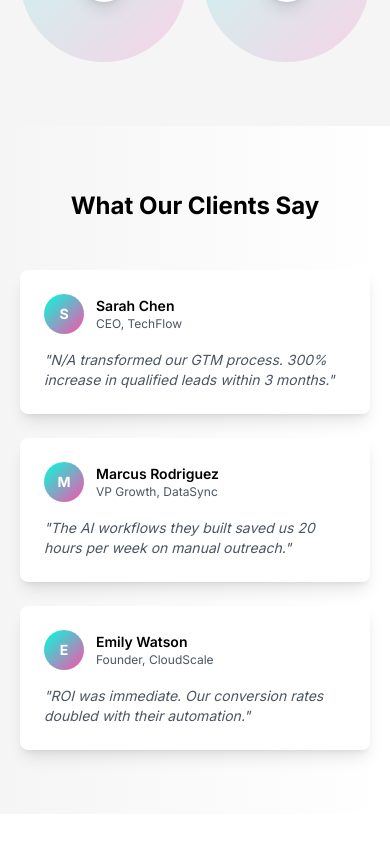
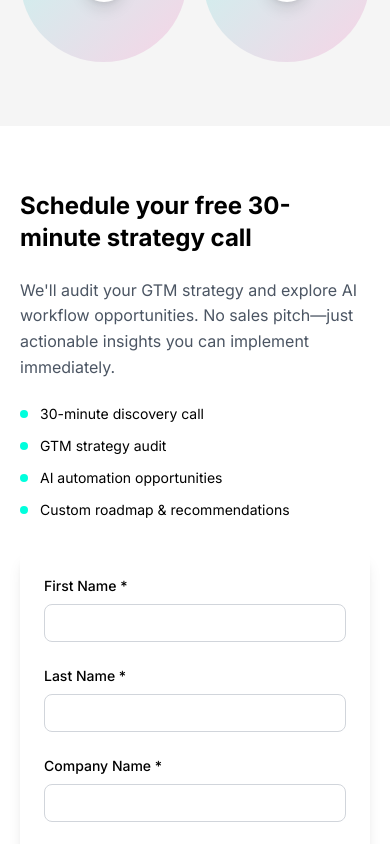
Before and after one commit to Briannzau/N-A, a Next.js app: page / in a window 390 px wide. Shown: the part 4120-4964 px from the top of the page. Built offline with nearby package versions, Linux system fonts and the light colour scheme.

Commit message:
Remove testimonials section from home page

```diff
--- a/app/page.tsx
+++ b/app/page.tsx
@@ -58,24 +58,6 @@ const services = [
     icon: UserGroupIcon,
     title: 'Customer Success Automation',
     description: 'AI-powered ticket triage, feedback loops, and churn prevention.',
-  },
-]
-
-const testimonials = [
-  {
-    name: 'Sarah Chen',
-    title: 'CEO, TechFlow',
-    quote: 'N/A transformed our GTM process. 300% increase in qualified leads within 3 months.',
-  },
-  {
-    name: 'Marcus Rodriguez',
-    title: 'VP Growth, DataSync',
-    quote: 'The AI workflows they built saved us 20 hours per week on manual outreach.',
-  },
-  {
-    name: 'Emily Watson',
-    title: 'Founder, CloudScale',
-    quote: 'ROI was immediate. Our conversion rates doubled with their automation.',
   },
 ]
 
@@ -220,35 +202,6 @@ export default function HomePage() {
         </div>
       </section>
 
-      {/* Testimonials Section */}
-      <section className="py-16 md:py-20 bg-gradient-to-r from-light-section to-white dark:from-dark-section dark:to-dark-bg">
-        <div className="max-w-content mx-auto px-gutter">
-          <div className="text-center mb-12">
-            <h2 className="text-2xl md:text-4xl font-bold mb-6">What Our Clients Say</h2>
-          </div>
-
-          <div className="grid grid-cols-1 md:grid-cols-3 gap-6">
-            {testimonials.map((testimonial, index) => (
-              <div
-                key={index}
-                className="bg-white dark:bg-dark-bg p-6 rounded-lg shadow-lg card-hover"
-              >
-                <div className="flex items-center mb-4">
-                  <div className="w-10 h-10 bg-gradient-to-br from-neon-primary to-neon-secondary rounded-full flex items-center justify-center mr-3">
-                    <span className="text-white font-bold text-sm">{testimonial.name[0]}</span>
-                  </div>
-                  <div>
-                    <h4 className="font-semibold text-sm">{testimonial.name}</h4>
-                    <p className="text-xs text-gray-600 dark:text-gray-400">{testimonial.title}</p>
-                  </div>
-                </div>
-                <p className="text-gray-600 dark:text-gray-400 italic text-sm">&quot;{testimonial.quote}&quot;</p>
-              </div>
-            ))}
-          </div>
-        </div>
-      </section>
-
       {/* Contact Section */}
       <section className="py-16 md:py-20">
         <div className="max-w-content mx-auto px-gutter">
```
